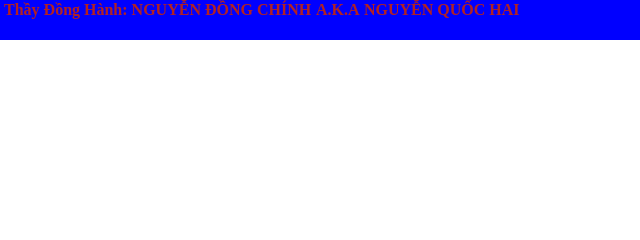
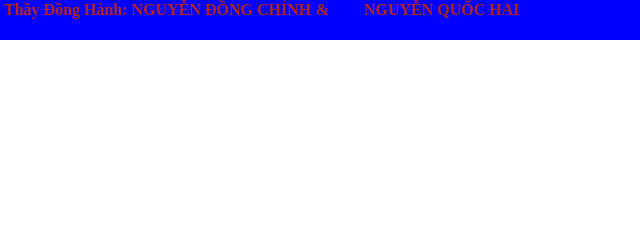
Before and after one commit to tiep204/MD1-DUAN-CUOI-MD, a plain HTML site: page index.html in a window 1280 px wide. Shown: the top 240 px of the page, 196-836 px from the left. Drawn offline with Linux system fonts and the light colour scheme.

Commit message:
updatelai

```diff
--- a/index.html
+++ b/index.html
@@ -52,7 +52,7 @@
 <script src="GameNhayNhay.js"></script>
 <!--<img src="anh/anhvodai.png" style="position: absolute">-->
 
-  <h4 style="position: absolute; left: 512px; top: -20px;color: firebrick" > A.K.A </h4>
+  <h4 style="position: absolute; left: 512px; top: -20px;color: firebrick" > & </h4>
   <a href="https://www.facebook.com/tiep204nekguys/"><h4 style="position: absolute; left: 1000px; top: -20px;color: firebrick" >Made in:Dang Tran Tiep</h4></a>
   <a href="https://www.facebook.com/profile.php?id=100001884425051"><h4 style="position: absolute; left: 200px; top: -20px;color: firebrick" >Thầy Đồng Hành: NGUYỄN ĐỒNG CHÍNH</h4></a>
   <a href="https://www.facebook.com/groups/1574447829618883/user/100005210588329">  <h4 style="position: absolute; left: 560px; top: -20px;color: firebrick" >NGUYỄN QUỐC HAI</h4></a>
```
